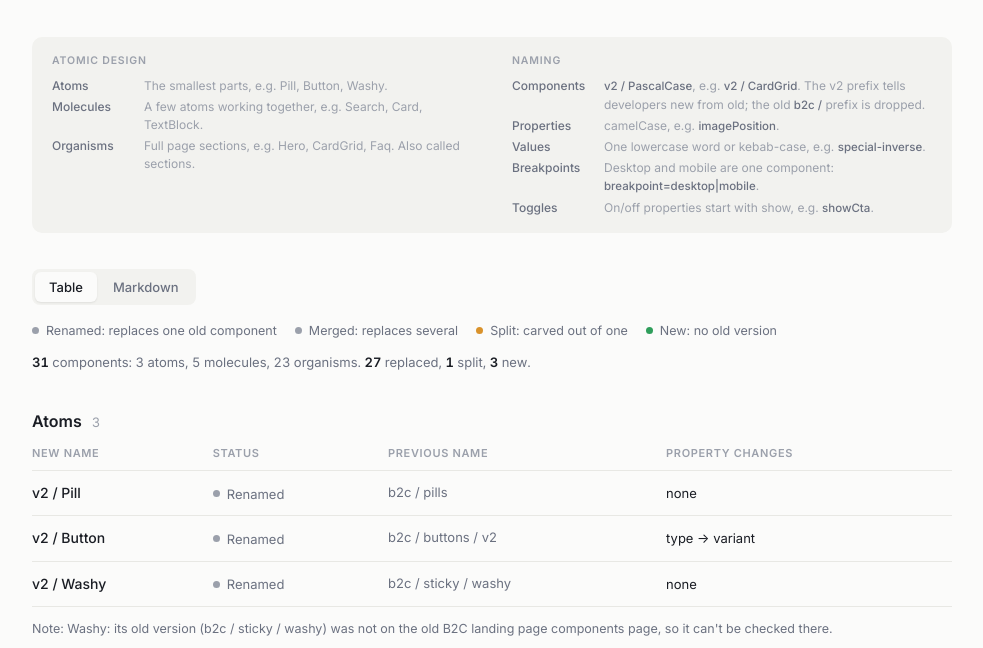
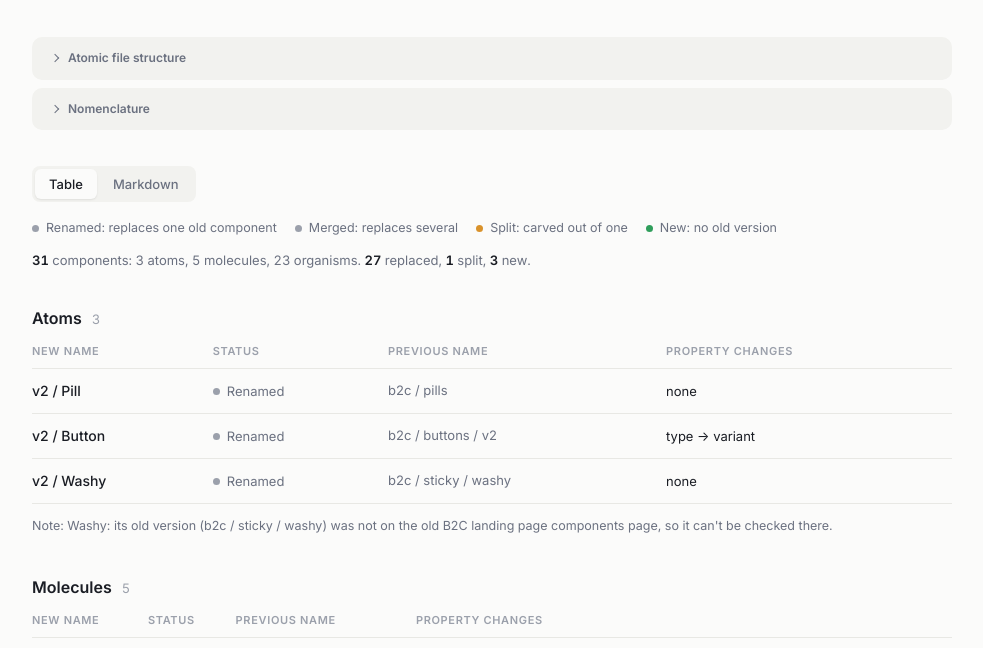
Before and after one commit to lhpal/lh-protato, a plain HTML site: page landing-page-sections/index.html in a window 1280 px wide. Shown: the part 122-770 px from the top of the page, without its empty margins (148-1131 px from the left). Drawn offline with Linux system fonts and the light colour scheme.

Commit message:
Make the page notes collapsible
The two note boxes at the top are now collapsible sections called "Atomic file structure" and "Nomenclature". Both start closed so the table is the first thing people see. The Markdown view uses the new headings.

Co-Authored-By: Claude Opus 5.5 <noreply@anthropic.com>

```diff
--- a/landing-page-sections/index.html
+++ b/landing-page-sections/index.html
@@ -37,11 +37,18 @@ h1 { font-size: 28px; font-weight: 600; letter-spacing: -0.015em; margin: 0 0 6p
 
 .label { font-size: 11px; font-weight: 600; text-transform: uppercase; letter-spacing: .08em; color: var(--faint); margin: 0 0 12px; }
 
-.guide { display: grid; grid-template-columns: repeat(auto-fit, minmax(300px, 1fr)); gap: 16px 40px;
-  padding: 16px 20px; background: var(--soft); border-radius: 10px; margin-bottom: 36px; }
-.guide > div { min-width: 0; }
-.guide .label { font-size: 10.5px; margin-bottom: 8px; }
-.guide dl { margin: 0; display: grid; grid-template-columns: 80px 1fr; gap: 3px 12px; font-size: 12px; line-height: 1.5; color: var(--muted); }
+.guide { display: grid; gap: 8px; margin-bottom: 36px; }
+.guide details { min-width: 0; background: var(--soft); border-radius: 10px; padding: 0 20px; }
+.guide summary { list-style: none; cursor: pointer; display: flex; align-items: center; gap: 10px; padding: 12px 0;
+  font-size: 12px; font-weight: 600; color: var(--muted); }
+.guide summary::-webkit-details-marker { display: none; }
+.guide summary::before { content: ""; width: 5px; height: 5px; border-right: 1.5px solid currentColor; border-bottom: 1.5px solid currentColor;
+  transform: rotate(-45deg); transition: transform .15s ease; }
+.guide details[open] summary::before { transform: rotate(45deg); }
+.guide summary:hover { color: var(--fg); }
+.guide summary:focus-visible { outline: 2px solid var(--accent); outline-offset: 2px; border-radius: 4px; }
+@media (prefers-reduced-motion: reduce) { .guide summary::before { transition: none; } }
+.guide dl { padding: 0 0 14px 15px; margin: 0; display: grid; grid-template-columns: 80px 1fr; gap: 3px 12px; font-size: 12px; line-height: 1.5; color: var(--muted); }
 .guide dt { font-weight: 500; }
 .guide dd { margin: 0; color: var(--faint); min-width: 0; }
 .guide code { font-size: 11.5px; background: none; padding: 0; color: var(--muted); }
@@ -171,12 +178,12 @@ const TIER_NOTES = {
 };
 // [term, description]; text in backticks shows as code
 const GUIDE = [
-  { title: "Atomic design", items: [
+  { title: "Atomic file structure", items: [
     ["Atoms", "The smallest parts, e.g. Pill, Button, Washy."],
     ["Molecules", "A few atoms working together, e.g. Search, Card, TextBlock."],
     ["Organisms", "Full page sections, e.g. Hero, CardGrid, Faq. Also called sections."],
   ]},
-  { title: "Naming", items: [
+  { title: "Nomenclature", items: [
     ["Components", "`v2 / PascalCase`, e.g. `v2 / CardGrid`. The v2 prefix tells developers new from old; the old `b2c /` prefix is dropped."],
     ["Properties", "camelCase, e.g. `imagePosition`."],
     ["Values", "One lowercase word or kebab-case, e.g. `special-inverse`."],
@@ -193,7 +200,7 @@ const tierCount = t => DATA.filter(r => r[0] === t).length;
 
 // guide
 document.getElementById("guide").innerHTML = GUIDE.map(g => `
-  <div><p class="label">${g.title}</p><dl>${g.items.map(([k, v]) => `<dt>${k}</dt><dd>${fmtGuide(v)}</dd>`).join("")}</dl></div>`).join("");
+  <details><summary>${g.title}</summary><dl>${g.items.map(([k, v]) => `<dt>${k}</dt><dd>${fmtGuide(v)}</dd>`).join("")}</dl></details>`).join("");
 
 // counts
 const c = {}; DATA.forEach(r => c[r[2]] = (c[r[2]] || 0) + 1);
```
